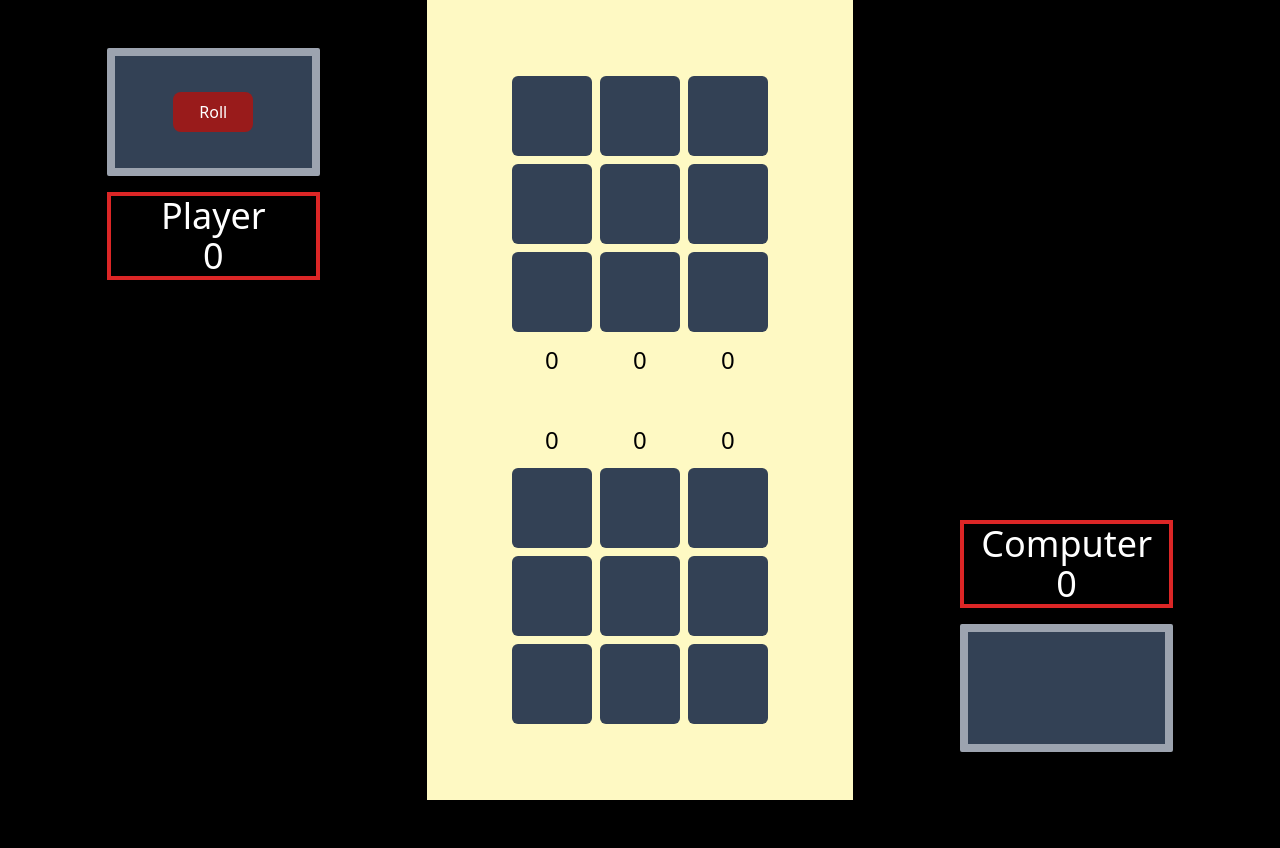
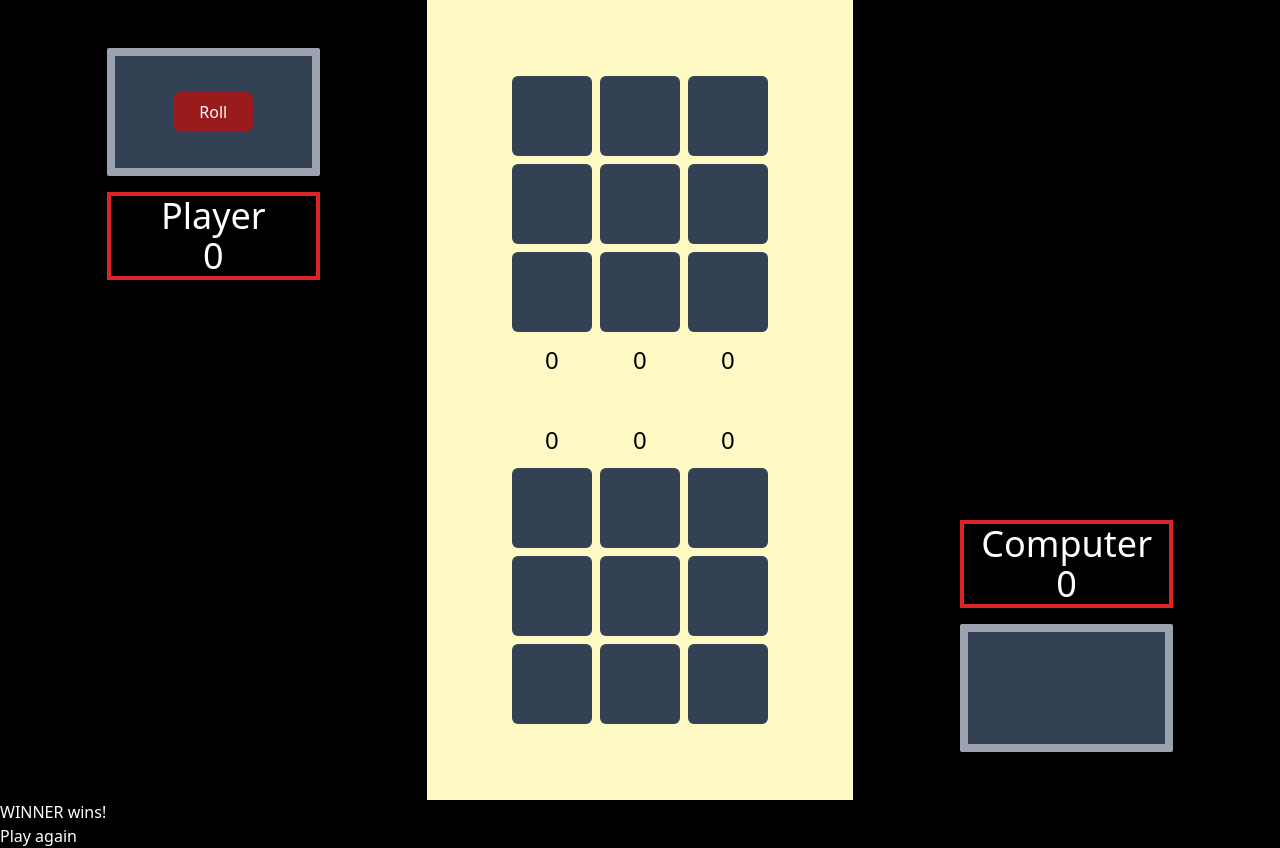
Before and after one commit to Trejdon/bones-clone, a React (Vite) app: page / in a window 1280 px wide. Before the commit the page ends 800 px from the top, so only its background shows below. Built offline with nearby package versions, Linux system fonts and the light colour scheme.

Commit message:
chore(WIP): modal functional, needs styling

```diff
--- a/src/App.tsx
+++ b/src/App.tsx
@@ -2,6 +2,7 @@ import { useState, useEffect } from "react";
 import { createRoot } from "react-dom/client";
 import PlayerBoard from "./PlayerBoard";
 import DieRoll from "./DieRoll";
+import Modal from "./Modal";
 import {
   calculateBoardScore,
   rollDie,
@@ -27,6 +28,7 @@ export type PlayerType = {
 
 const App = () => {
   const [roll, setRoll] = useState<number>(0);
+  const [showModal, setShowModal] = useState(true);
   const [playerOneData, setPlayerOneData] = useState<PlayerType>({
     id: self.crypto.randomUUID(),
     name: "Player",
@@ -47,10 +49,11 @@ const App = () => {
       [0, 0, 0],
     ],
     score: 0,
-    isHuman: true,
+    isHuman: false,
   });
   const [status, setStatus] = useState(playerOneData.id);
   const [lastMove, setLastMove] = useState<MoveType | undefined>(undefined);
+  const [winner, setWinner] = useState("WINNER");
 
   const PLAYERS = [playerOneData.id, playerTwoData.id];
 
@@ -105,7 +108,9 @@ const App = () => {
           currentPlayerData.score > otherPlayerData.score
             ? currentPlayerData.name
             : otherPlayerData.name;
-        console.log(`Game over, ${highScore} wins!`);
+        console.log(`Game over, ${highScore} wins`);
+        setWinner(highScore);
+        setShowModal(true);
       } else {
         // Update status for next player turn
         setStatus(PLAYERS.filter((player) => player !== lastMove.playerId)[0]);
@@ -114,7 +119,7 @@ const App = () => {
   }, [status]);
 
   return (
-    <div className="p-0 m-0">
+    <div className="p-0 m-0 relative">
       <div id="game" className="grid grid-cols-3 h-screen">
         {/* Player one avatar, score, and dice roller */}
         <div className="flex flex-col justify-start items-center my-12">
@@ -162,6 +167,14 @@ const App = () => {
           </div>
         </div>
       </div>
+      {showModal && (
+        <Modal>
+          <div>
+            <h2>{`${winner} wins!`}</h2>
+            <button onClick={() => window.location.reload()}>Play again</button>
+          </div>
+        </Modal>
+      )}
     </div>
   );
 };
--- /dev/null
+++ b/src/Modal.tsx
@@ -0,0 +1,27 @@
+import { FC, PropsWithChildren, useEffect, useRef } from "react";
+import { createPortal } from "react-dom";
+
+const Modal: FC<PropsWithChildren> = ({ children }) => {
+  const elRef = useRef<HTMLDivElement | null>(null);
+
+  if (elRef.current === null) {
+    elRef.current = document.createElement("div");
+  }
+
+  useEffect(() => {
+    const modalRoot = document.getElementById("modal");
+
+    if (modalRoot === null) {
+      throw new Error("Unable to find modal root in html");
+    }
+
+    modalRoot.appendChild(elRef.current!);
+    return () => {
+      modalRoot.removeChild(elRef.current!);
+    };
+  }, []);
+
+  return createPortal(<div>{children}</div>, elRef.current);
+};
+
+export default Modal;
--- a/src/index.html
+++ b/src/index.html
@@ -9,6 +9,7 @@
   </head>
   <body>
     <div id="root"></div>
+    <div id="modal"></div>
     <script type="module" src="./App.tsx"></script>
   </body>
 </html>
```
